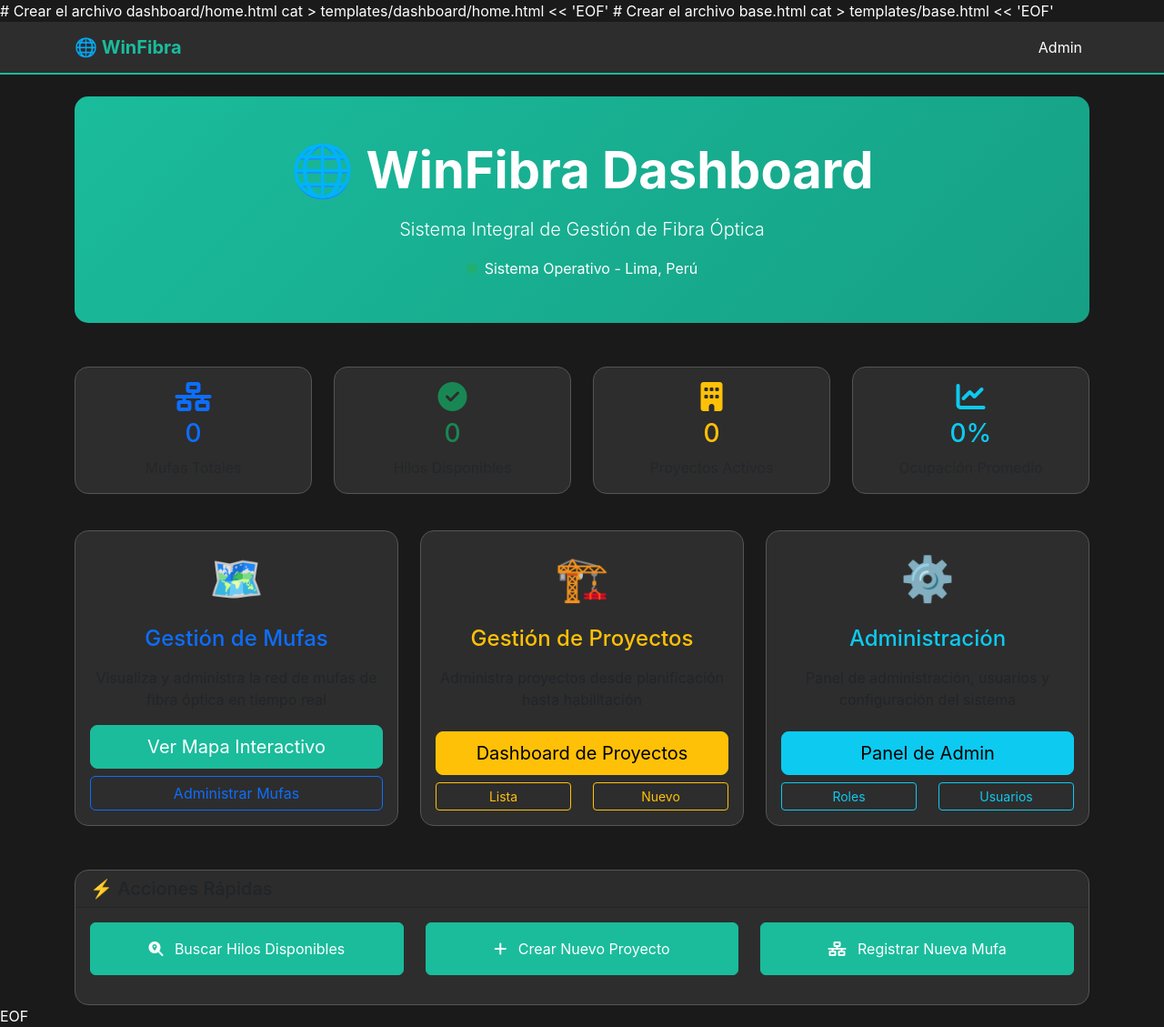
After one commit to CesarDroid/demowin, a Django app: page /dashboard/ in a window 1280 px wide. The commit adds this page. Shown: the whole page at 91% size. Run offline with Django 5.2, Linux system fonts and the light colour scheme; data that the repository does not hold is empty.

Commit message:
se reparo los dashboard de navegacion

```diff
--- a/core/urls.py
+++ b/core/urls.py
@@ -1,11 +1,38 @@
-# core/urls.py
+# core/urls.py - ACTUALIZADO PARA INCLUIR DASHBOARD
 
 from django.contrib import admin
 from django.urls import path, include
+from django.shortcuts import redirect
+from .views import DashboardHomeView
+
+def redirect_to_dashboard(request):
+    """Redirige la página principal al dashboard"""
+    return redirect('dashboard_home')
 
 urlpatterns = [
+    # Página principal - redirige al dashboard
+    path('', redirect_to_dashboard, name='home'),
+
+    # Dashboard principal
+    path('dashboard/', DashboardHomeView.as_view(), name='dashboard_home'),
+
+    # Panel de administración
     path('admin/', admin.site.urls),
+
+    # Módulo de mufas (mapa, JSON, asignaciones)
     path('mufas/', include('mufas.urls', namespace='mufas')),
+
+    # Módulo de proyectos (dashboard, creación, listado)
     path('proyectos/', include('proyectos.urls', namespace='proyectos')),
+
+    # Módulo de roles/permisos
     path('roles/', include('roles.urls', namespace='roles')),
 ]
+
+# Configuración para archivos estáticos en desarrollo
+from django.conf import settings
+from django.conf.urls.static import static
+
+if settings.DEBUG:
+    urlpatterns += static(settings.MEDIA_URL, document_root=settings.MEDIA_ROOT)
+    urlpatterns += static(settings.STATIC_URL, document_root=settings.STATIC_ROOT)
--- /dev/null
+++ b/core/views.py
@@ -0,0 +1,72 @@
+# core/views.py - VERSIÓN SIMPLIFICADA PARA EMPEZAR
+
+from django.shortcuts import render
+from django.views.generic import TemplateView
+from django.http import JsonResponse
+
+# Importar modelos
+try:
+    from mufas.models import Mufa, Hilo
+    from proyectos.models import Proyecto
+except ImportError:
+    # Si hay problemas de importación, usar valores por defecto
+    Mufa = None
+    Hilo = None
+    Proyecto = None
+
+class DashboardHomeView(TemplateView):
+    template_name = 'dashboards/home.html'
+
+    def get_context_data(self, **kwargs):
+        context = super().get_context_data(**kwargs)
+
+        # Estadísticas básicas (con manejo de errores)
+        try:
+            if Mufa:
+                total_mufas = Mufa.objects.count()
+                mufas_operativas = Mufa.objects.filter(estado='operativa').count() if hasattr(Mufa.objects.first(), 'estado') else total_mufas
+            else:
+                total_mufas = 0
+                mufas_operativas = 0
+
+            if Hilo:
+                hilos_libres = Hilo.objects.filter(estado='libre').count()
+                hilos_ocupados = Hilo.objects.filter(estado='ocupado').count()
+            else:
+                hilos_libres = 0
+                hilos_ocupados = 0
+
+            if Proyecto:
+                proyectos_activos = Proyecto.objects.filter(
+                    estado__in=['planificacion', 'aprobado', 'en_construccion']
+                ).count()
+            else:
+                proyectos_activos = 0
+
+            # Calcular ocupación promedio
+            total_hilos = hilos_libres + hilos_ocupados
+            ocupacion_promedio = round((hilos_ocupados / total_hilos * 100) if total_hilos > 0 else 0, 1)
+
+        except Exception as e:
+            # Valores por defecto si hay error
+            print(f"Error obteniendo estadísticas: {e}")
+            total_mufas = 0
+            mufas_operativas = 0
+            hilos_libres = 0
+            hilos_ocupados = 0
+            proyectos_activos = 0
+            ocupacion_promedio = 0
+
+        context.update({
+            'total_mufas': total_mufas,
+            'mufas_operativas': mufas_operativas,
+            'hilos_libres': hilos_libres,
+            'hilos_ocupados': hilos_ocupados,
+            'proyectos_activos': proyectos_activos,
+            'ocupacion_promedio': ocupacion_promedio,
+            'sistema_operativo': True,
+            'alertas': [],  # Sin alertas por ahora
+            'proyectos_criticos': 0,
+        })
+
+        return context
--- a/templates/base.html
+++ b/templates/base.html
@@ -1,3 +1,5 @@
+# Crear el archivo base.html
+cat > templates/base.html << 'EOF'
 <!DOCTYPE html>
 {% load static %}
 <html lang="es">
@@ -6,21 +8,22 @@
     <meta name="viewport" content="width=device-width, initial-scale=1.0">
     <title>{% block title %}WinFibra - Gestión Fibra Óptica{% endblock %}</title>
 
-    <!-- Bootstrap CSS para estilos rápidos -->
-    <link href="https://cdn.jsdelivr.net/npm/bootstrap@5.1.3/dist/css/bootstrap.min.css" rel="stylesheet">
+    <!-- Bootstrap CSS -->
+    <link href="https://cdn.jsdelivr.net/npm/bootstrap@5.3.0/dist/css/bootstrap.min.css" rel="stylesheet">
+    <!-- Font Awesome -->
+    <link href="https://cdnjs.cloudflare.com/ajax/libs/font-awesome/6.4.0/css/all.min.css" rel="stylesheet">
 
-    <!-- Estilos personalizados -->
     <style>
         :root {
             --primary-color: #1abc9c;
-            --dark-bg: #2b2b2b;
-            --dark-card: #3a3a3a;
+            --dark-bg: #1a1a1a;
+            --dark-card: #2d2d2d;
         }
 
         body {
             background-color: var(--dark-bg);
             color: #ffffff;
-            font-family: 'Segoe UI', Tahoma, Geneva, Verdana, sans-serif;
+            font-family: 'Inter', sans-serif;
         }
 
         .navbar {
@@ -28,7 +31,12 @@
             border-bottom: 2px solid var(--primary-color);
         }
 
-        .navbar-brand, .nav-link {
+        .navbar-brand {
+            color: var(--primary-color) !important;
+            font-weight: bold;
+        }
+
+        .nav-link {
             color: #ffffff !important;
         }
 
@@ -39,19 +47,7 @@
         .card {
             background-color: var(--dark-card);
             border: 1px solid #555;
-        }
-
-        .form-control {
-            background-color: #4a4a4a;
-            border: 1px solid #666;
-            color: #ffffff;
-        }
-
-        .form-control:focus {
-            background-color: #4a4a4a;
-            border-color: var(--primary-color);
-            color: #ffffff;
-            box-shadow: 0 0 0 0.2rem rgba(26, 188, 156, 0.25);
+            border-radius: 15px;
         }
 
         .btn-primary {
@@ -63,19 +59,6 @@
             background-color: #16a085;
             border-color: #16a085;
         }
-
-        .alert {
-            border: none;
-        }
-
-        .table-dark {
-            background-color: var(--dark-card);
-        }
-
-        .form-label {
-            color: #cccccc;
-            font-weight: 500;
-        }
     </style>
 
     {% block extra_css %}{% endblock %}
@@ -84,62 +67,24 @@
     <!-- Navbar -->
     <nav class="navbar navbar-expand-lg navbar-dark">
         <div class="container">
-            <a class="navbar-brand fw-bold" href="/">
+            <a class="navbar-brand" href="/">
                 🌐 WinFibra
             </a>
 
-            <button class="navbar-toggler" type="button" data-bs-toggle="collapse" data-bs-target="#navbarNav">
-                <span class="navbar-toggler-icon"></span>
-            </button>
-
-            <div class="collapse navbar-collapse" id="navbarNav">
-                <ul class="navbar-nav me-auto">
-                    <li class="nav-item">
-                        <a class="nav-link" href="{% url 'mufas:mapa_mufas' %}">
-                            📍 Mapa de Mufas
-                        </a>
-                    </li>
-                    <li class="nav-item">
-                        <a class="nav-link" href="{% url 'proyectos:list' %}">
-                            🏢 Proyectos
-                        </a>
-                    </li>
-                    <li class="nav-item">
-                        <a class="nav-link" href="/admin/">
-                            ⚙️ Admin
-                        </a>
-                    </li>
-                </ul>
+            <div class="navbar-nav ms-auto">
+                <a class="nav-link" href="/admin/">Admin</a>
             </div>
         </div>
     </nav>
-
-    <!-- Mensajes -->
-    {% if messages %}
-        <div class="container mt-3">
-            {% for message in messages %}
-                <div class="alert alert-{{ message.tags }} alert-dismissible fade show" role="alert">
-                    {{ message }}
-                    <button type="button" class="btn-close" data-bs-dismiss="alert"></button>
-                </div>
-            {% endfor %}
-        </div>
-    {% endif %}
 
     <!-- Contenido principal -->
     <main class="container mt-4">
         {% block content %}{% endblock %}
     </main>
 
-    <!-- Footer -->
-    <footer class="bg-dark text-center py-3 mt-5">
-        <div class="container">
-            <p class="mb-0">&copy; 2025 WinFibra - Sistema de Gestión de Fibra Óptica</p>
-        </div>
-    </footer>
-
     <!-- Bootstrap JS -->
-    <script src="https://cdn.jsdelivr.net/npm/bootstrap@5.1.3/dist/js/bootstrap.bundle.min.js"></script>
+    <script src="https://cdn.jsdelivr.net/npm/bootstrap@5.3.0/dist/js/bootstrap.bundle.min.js"></script>
     {% block extra_js %}{% endblock %}
 </body>
 </html>
+EOF
--- /dev/null
+++ b/templates/dashboards/home.html
@@ -0,0 +1,199 @@
+# Crear el archivo dashboard/home.html
+cat > templates/dashboard/home.html << 'EOF'
+{% extends "base.html" %}
+
+{% block title %}WinFibra - Dashboard Principal{% endblock %}
+
+{% block content %}
+<!-- Header Principal -->
+<div class="text-center mb-5 p-5" style="background: linear-gradient(135deg, #1abc9c, #16a085); border-radius: 15px; color: white;">
+    <h1 class="display-4 fw-bold mb-3">
+        🌐 WinFibra Dashboard
+    </h1>
+    <p class="lead">
+        Sistema Integral de Gestión de Fibra Óptica
+    </p>
+    <div class="d-flex justify-content-center align-items-center">
+        <span style="width: 12px; height: 12px; border-radius: 50%; background: #27ae60; display: inline-block; margin-right: 8px; animation: pulse 2s infinite;"></span>
+        <span>Sistema Operativo - Lima, Perú</span>
+    </div>
+</div>
+
+<!-- Estadísticas Rápidas -->
+<div class="row mb-4">
+    <div class="col-md-3 mb-3">
+        <div class="card text-center">
+            <div class="card-body">
+                <div class="text-primary mb-2">
+                    <i class="fas fa-network-wired fa-2x"></i>
+                </div>
+                <h3 class="text-primary">{{ total_mufas|default:0 }}</h3>
+                <p class="text-muted mb-0">Mufas Totales</p>
+            </div>
+        </div>
+    </div>
+    <div class="col-md-3 mb-3">
+        <div class="card text-center">
+            <div class="card-body">
+                <div class="text-success mb-2">
+                    <i class="fas fa-check-circle fa-2x"></i>
+                </div>
+                <h3 class="text-success">{{ hilos_libres|default:0 }}</h3>
+                <p class="text-muted mb-0">Hilos Disponibles</p>
+            </div>
+        </div>
+    </div>
+    <div class="col-md-3 mb-3">
+        <div class="card text-center">
+            <div class="card-body">
+                <div class="text-warning mb-2">
+                    <i class="fas fa-building fa-2x"></i>
+                </div>
+                <h3 class="text-warning">{{ proyectos_activos|default:0 }}</h3>
+                <p class="text-muted mb-0">Proyectos Activos</p>
+            </div>
+        </div>
+    </div>
+    <div class="col-md-3 mb-3">
+        <div class="card text-center">
+            <div class="card-body">
+                <div class="text-info mb-2">
+                    <i class="fas fa-chart-line fa-2x"></i>
+                </div>
+                <h3 class="text-info">{{ ocupacion_promedio|default:0 }}%</h3>
+                <p class="text-muted mb-0">Ocupación Promedio</p>
+            </div>
+        </div>
+    </div>
+</div>
+
+<!-- Módulos Principales -->
+<div class="row mb-4">
+    <!-- Gestión de Mufas -->
+    <div class="col-lg-4 mb-4">
+        <div class="card text-center h-100" style="transition: transform 0.3s ease;">
+            <div class="card-body d-flex flex-column">
+                <div style="font-size: 3rem; margin-bottom: 1rem;">🗺️</div>
+                <h4 class="card-title text-primary mb-3">Gestión de Mufas</h4>
+                <p class="card-text flex-grow-1">
+                    Visualiza y administra la red de mufas de fibra óptica en tiempo real
+                </p>
+                <div class="mt-auto">
+                    <a href="/mufas/mapa/" class="btn btn-primary btn-lg mb-2 w-100">
+                        Ver Mapa Interactivo
+                    </a>
+                    <a href="/admin/mufas/mufa/" class="btn btn-outline-primary w-100">
+                        Administrar Mufas
+                    </a>
+                </div>
+            </div>
+        </div>
+    </div>
+
+    <!-- Gestión de Proyectos -->
+    <div class="col-lg-4 mb-4">
+        <div class="card text-center h-100" style="transition: transform 0.3s ease;">
+            <div class="card-body d-flex flex-column">
+                <div style="font-size: 3rem; margin-bottom: 1rem;">🏗️</div>
+                <h4 class="card-title text-warning mb-3">Gestión de Proyectos</h4>
+                <p class="card-text flex-grow-1">
+                    Administra proyectos desde planificación hasta habilitación
+                </p>
+                <div class="mt-auto">
+                    <a href="/proyectos/" class="btn btn-warning btn-lg mb-2 w-100">
+                        Dashboard de Proyectos
+                    </a>
+                    <div class="row">
+                        <div class="col-6">
+                            <a href="/proyectos/" class="btn btn-outline-warning btn-sm w-100">
+                                Lista
+                            </a>
+                        </div>
+                        <div class="col-6">
+                            <a href="/proyectos/crear/" class="btn btn-outline-warning btn-sm w-100">
+                                Nuevo
+                            </a>
+                        </div>
+                    </div>
+                </div>
+            </div>
+        </div>
+    </div>
+
+    <!-- Administración del Sistema -->
+    <div class="col-lg-4 mb-4">
+        <div class="card text-center h-100" style="transition: transform 0.3s ease;">
+            <div class="card-body d-flex flex-column">
+                <div style="font-size: 3rem; margin-bottom: 1rem;">⚙️</div>
+                <h4 class="card-title text-info mb-3">Administración</h4>
+                <p class="card-text flex-grow-1">
+                    Panel de administración, usuarios y configuración del sistema
+                </p>
+                <div class="mt-auto">
+                    <a href="/admin/" class="btn btn-info btn-lg mb-2 w-100">
+                        Panel de Admin
+                    </a>
+                    <div class="row">
+                        <div class="col-6">
+                            <a href="/roles/init/" class="btn btn-outline-info btn-sm w-100">
+                                Roles
+                            </a>
+                        </div>
+                        <div class="col-6">
+                            <a href="/admin/auth/user/" class="btn btn-outline-info btn-sm w-100">
+                                Usuarios
+                            </a>
+                        </div>
+                    </div>
+                </div>
+            </div>
+        </div>
+    </div>
+</div>
+
+<!-- Acciones Rápidas -->
+<div class="row">
+    <div class="col-12">
+        <div class="card">
+            <div class="card-header">
+                <h5 class="mb-0">⚡ Acciones Rápidas</h5>
+            </div>
+            <div class="card-body">
+                <div class="row">
+                    <div class="col-md-4 mb-3">
+                        <a href="/mufas/mapa/" class="btn btn-primary w-100 p-3">
+                            <i class="fas fa-search-location me-2"></i>
+                            Buscar Hilos Disponibles
+                        </a>
+                    </div>
+                    <div class="col-md-4 mb-3">
+                        <a href="/proyectos/crear/" class="btn btn-primary w-100 p-3">
+                            <i class="fas fa-plus me-2"></i>
+                            Crear Nuevo Proyecto
+                        </a>
+                    </div>
+                    <div class="col-md-4 mb-3">
+                        <a href="/admin/mufas/mufa/add/" class="btn btn-primary w-100 p-3">
+                            <i class="fas fa-network-wired me-2"></i>
+                            Registrar Nueva Mufa
+                        </a>
+                    </div>
+                </div>
+            </div>
+        </div>
+    </div>
+</div>
+
+<style>
+@keyframes pulse {
+    0%, 100% { opacity: 1; }
+    50% { opacity: 0.6; }
+}
+
+.card:hover {
+    transform: translateY(-5px) !important;
+    box-shadow: 0 15px 35px rgba(26, 188, 156, 0.2) !important;
+}
+</style>
+{% endblock %}
+EOF
```
Also changed, not shown: mufas/models.py (+24 -7 lines), proyectos/templates/proyectos/dashboard.html (+81 -121 lines), 2 other files.
